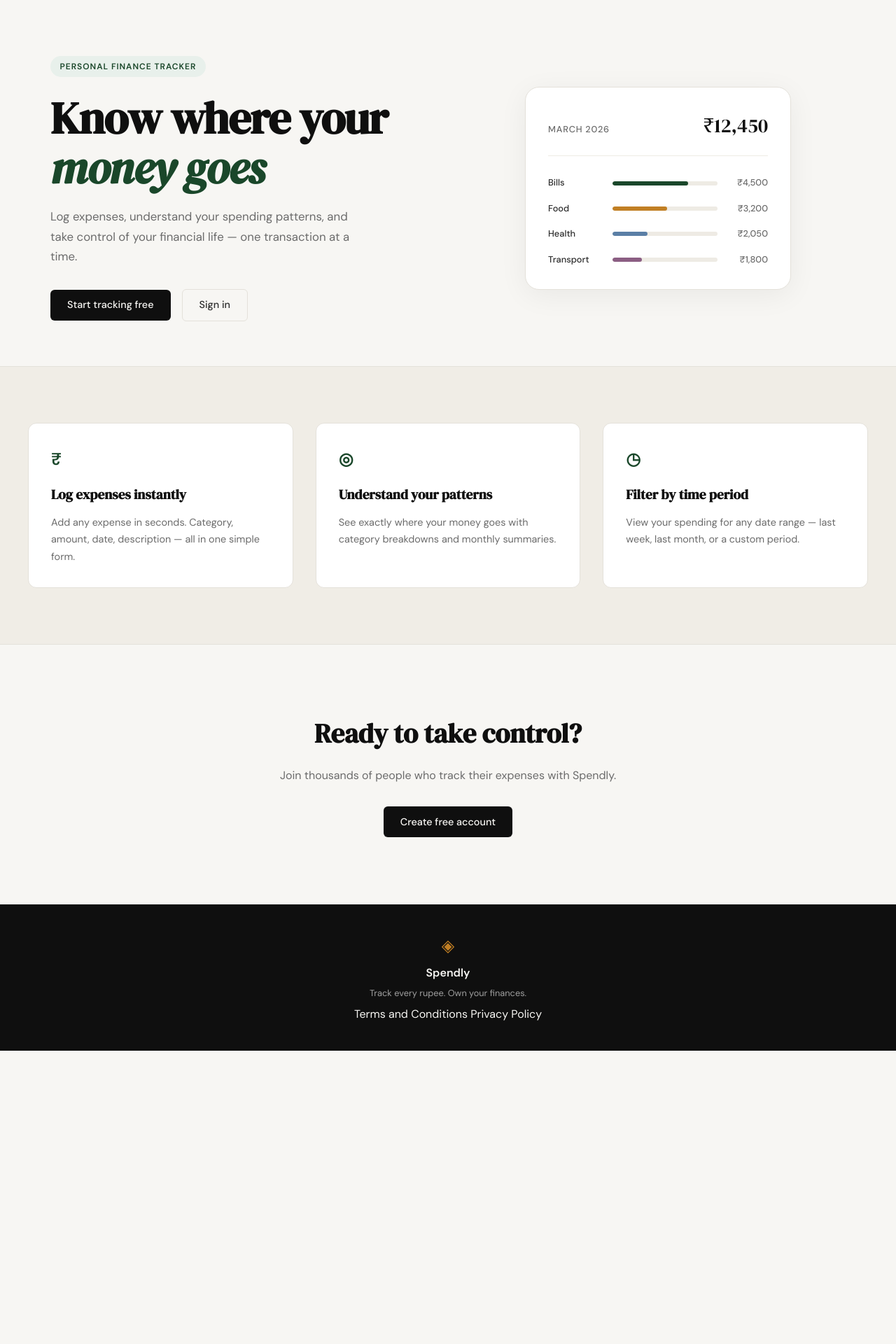
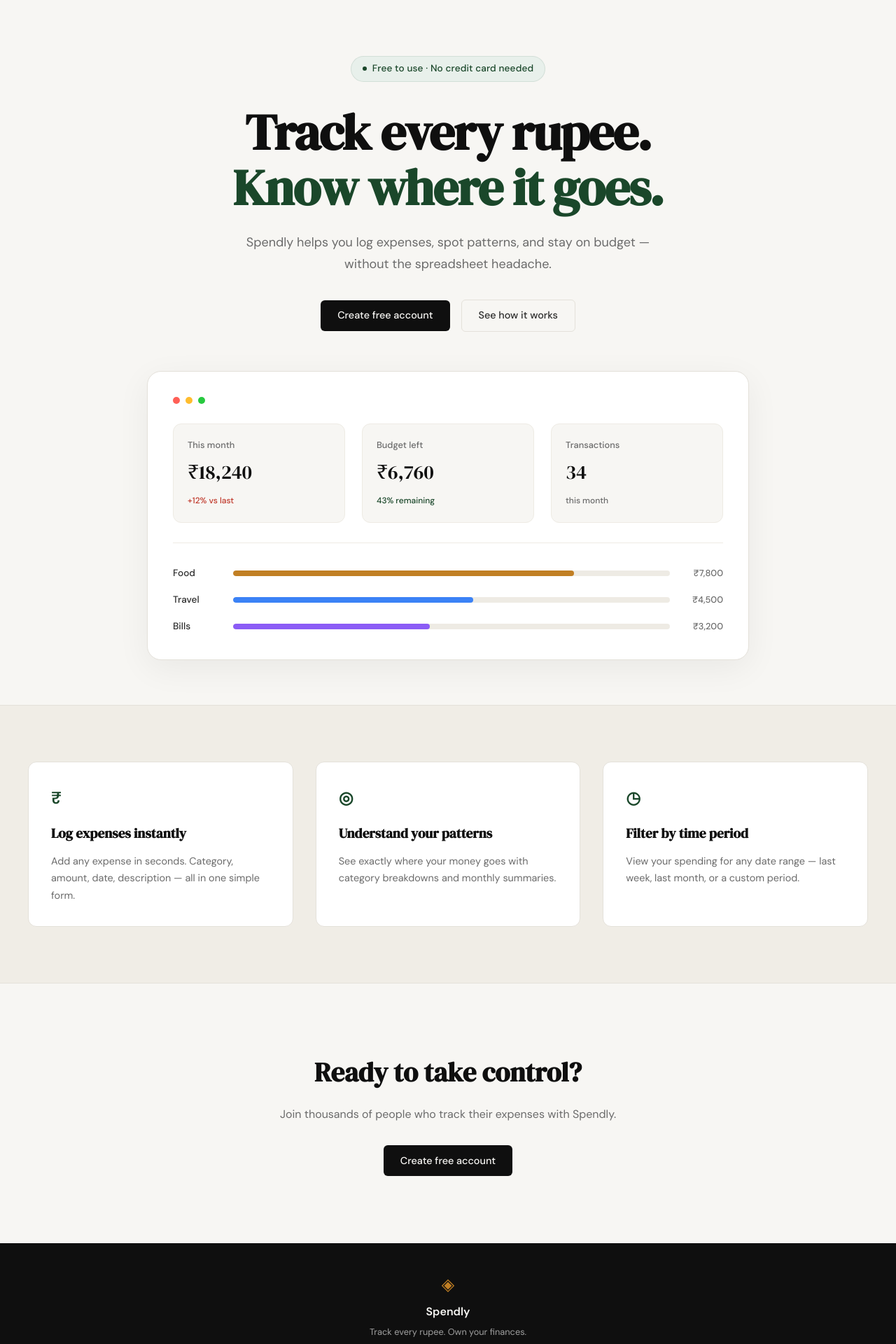
Before and after one commit to Necron02/spendly, a Flask app: page / in a window 1280 px wide. Shown: the part 61-1981 px from the top of the page at 70% size. Before the commit the page ends 1562 px from the top, so only its background shows below. Run offline with Flask 3, Linux system fonts and the light colour scheme.

Commit message:
landing: redesign hero section to match mockup

```diff
--- a/static/css/style.css
+++ b/static/css/style.css
@@ -125,53 +125,70 @@ a { color: inherit; text-decoration: none; }
 
 .hero {
     padding: 5rem 2rem 4rem;
-    display: grid;
-    grid-template-columns: 1fr 1fr;
-    gap: 4rem;
+    display: flex;
+    flex-direction: column;
     align-items: center;
+    text-align: center;
     max-width: var(--max-width);
     margin: 0 auto;
 }
 
+.hero-inner {
+    max-width: 720px;
+    margin: 0 auto 3.5rem auto;
+    display: flex;
+    flex-direction: column;
+    align-items: center;
+}
+
 .hero-badge {
-    display: inline-block;
+    display: inline-flex;
+    align-items: center;
+    gap: 0.5rem;
     background: var(--accent-light);
     color: var(--accent);
-    font-size: 0.75rem;
-    font-weight: 600;
-    letter-spacing: 0.08em;
-    text-transform: uppercase;
-    padding: 0.35rem 0.85rem;
+    font-size: 0.85rem;
+    font-weight: 500;
+    letter-spacing: 0.01em;
+    padding: 0.4rem 1rem;
     border-radius: 999px;
-    margin-bottom: 1.5rem;
+    margin-bottom: 2rem;
+    border: 1px solid rgba(26, 71, 42, 0.1);
+}
+
+.badge-dot {
+    width: 6px;
+    height: 6px;
+    background: var(--accent);
+    border-radius: 50%;
 }
 
 .hero-title {
     font-family: var(--font-display);
-    font-size: clamp(2.5rem, 5vw, 4rem);
+    font-size: clamp(2.75rem, 6vw, 4.5rem);
     line-height: 1.1;
     letter-spacing: -0.02em;
     color: var(--ink);
-    margin-bottom: 1.25rem;
+    margin-bottom: 1.5rem;
 }
 
-.hero-title em {
-    font-style: italic;
+.hero-title-highlight {
     color: var(--accent);
 }
 
 .hero-subtitle {
-    font-size: 1.05rem;
+    font-size: 1.125rem;
     color: var(--ink-muted);
     line-height: 1.7;
-    max-width: 460px;
-    margin-bottom: 2rem;
+    max-width: 580px;
+    margin-bottom: 2.25rem;
 }
 
 .hero-actions {
     display: flex;
     gap: 1rem;
     align-items: center;
+    justify-content: center;
 }
 
 /* ------------------------------------------------------------------ */
@@ -179,6 +196,8 @@ a { color: inherit; text-decoration: none; }
 /* ------------------------------------------------------------------ */
 
 .hero-visual {
+    width: 100%;
+    max-width: 860px;
     display: flex;
     justify-content: center;
 }
@@ -187,52 +206,94 @@ a { color: inherit; text-decoration: none; }
     background: var(--paper-card);
     border: 1px solid var(--border);
     border-radius: var(--radius-lg);
-    padding: 2rem;
+    padding: 2.25rem;
     width: 100%;
-    max-width: 380px;
-    box-shadow: 0 8px 40px rgba(0,0,0,0.06);
+    box-shadow: 0 12px 48px rgba(0,0,0,0.06);
+    text-align: left;
 }
 
-.mock-card-header {
+.mock-card-top-dots {
     display: flex;
-    justify-content: space-between;
-    align-items: baseline;
+    gap: 0.5rem;
     margin-bottom: 1.75rem;
-    padding-bottom: 1.25rem;
+}
+
+.dot {
+    width: 10px;
+    height: 10px;
+    border-radius: 50%;
+}
+
+.dot-red { background: #ff5f56; }
+.dot-yellow { background: #ffbd2e; }
+.dot-green { background: #27c93f; }
+
+.mock-stats-grid {
+    display: grid;
+    grid-template-columns: repeat(3, 1fr);
+    gap: 1.5rem;
+    margin-bottom: 2rem;
+    padding-bottom: 1.75rem;
     border-bottom: 1px solid var(--border-soft);
 }
 
-.mock-label {
+.mock-stat-box {
+    background: var(--paper);
+    border: 1px solid var(--border-soft);
+    border-radius: var(--radius-md);
+    padding: 1.25rem;
+}
+
+.mock-stat-label {
     font-size: 0.8rem;
     font-weight: 500;
     color: var(--ink-muted);
-    text-transform: uppercase;
-    letter-spacing: 0.06em;
+    margin-bottom: 0.35rem;
+    display: block;
 }
 
-.mock-total {
+.mock-stat-value {
     font-family: var(--font-display);
     font-size: 1.75rem;
     color: var(--ink);
+    margin-bottom: 0.25rem;
+}
+
+.mock-stat-trend {
+    font-size: 0.75rem;
+    font-weight: 500;
+    color: var(--danger);
+}
+
+.mock-stat-trend-green {
+    font-size: 0.75rem;
+    font-weight: 500;
+    color: var(--accent);
+}
+
+.mock-stat-sub {
+    font-size: 0.75rem;
+    font-weight: 500;
+    color: var(--ink-muted);
 }
 
 .mock-bars { display: flex; flex-direction: column; gap: 1rem; }
 
 .mock-bar-row {
     display: grid;
-    grid-template-columns: 80px 1fr 60px;
+    grid-template-columns: 70px 1fr 60px;
     align-items: center;
-    gap: 0.75rem;
+    gap: 1rem;
 }
 
 .mock-cat {
-    font-size: 0.8rem;
+    font-size: 0.85rem;
     font-weight: 500;
     color: var(--ink-soft);
 }
 
 .mock-bar-track {
-    height: 6px;
+    height: 8px;
     background: var(--border-soft);
     border-radius: 999px;
     overflow: hidden;
@@ -240,14 +301,12 @@ a { color: inherit; text-decoration: none; }
 
 .mock-bar {
     height: 100%;
-    background: var(--accent);
     border-radius: 999px;
-    transition: width 0.6s ease;
 }
 
-.mock-bar-2 { background: var(--accent-2); }
-.mock-bar-3 { background: #5b7fa6; }
-.mock-bar-4 { background: #8b5e83; }
+.mock-bar-1 { background: var(--accent-2); }
+.mock-bar-2 { background: #3b82f6; }
+.mock-bar-3 { background: #8b5cf6; }
 
 .mock-amt {
     font-size: 0.8rem;
@@ -512,19 +571,11 @@ a { color: inherit; text-decoration: none; }
 /* ------------------------------------------------------------------ */
 
 @media (max-width: 900px) {
-    .hero {
-        grid-template-columns: 1fr;
-        text-align: center;
-    }
-
-    .hero-subtitle { max-width: 100%; }
-    .hero-actions { justify-content: center; }
-    .hero-visual { display: none; }
-
     .features-inner { grid-template-columns: 1fr; }
 }
 
 @media (max-width: 600px) {
     .nav-links a:not(.nav-cta) { display: none; }
     .hero { padding: 3rem 1rem 2rem; }
+    .mock-stats-grid { grid-template-columns: 1fr; gap: 1rem; }
 }
--- a/templates/landing.html
+++ b/templates/landing.html
@@ -6,55 +6,66 @@
 
 <section class="hero">
     <div class="hero-inner">
-        <div class="hero-badge">Personal Finance Tracker</div>
+        <div class="hero-badge">
+            <span class="badge-dot"></span> Free to use · No credit card needed
+        </div>
         <h1 class="hero-title">
-            Know where your<br>
-            <em>money goes</em>
+            Track every rupee.<br>
+            <span class="hero-title-highlight">Know where it goes.</span>
         </h1>
         <p class="hero-subtitle">
-            Log expenses, understand your spending patterns,
-            and take control of your financial life —
-            one transaction at a time.
+            Spendly helps you log expenses, spot patterns, and stay on budget — without the spreadsheet headache.
         </p>
         <div class="hero-actions">
-            <a href="{{ url_for('register') }}" class="btn-primary">Start tracking free</a>
-            <a href="{{ url_for('login') }}" class="btn-ghost">Sign in</a>
+            <a href="{{ url_for('register') }}" class="btn-primary">Create free account</a>
+            <a href="{{ url_for('login') }}" class="btn-ghost">See how it works</a>
         </div>
     </div>
     <div class="hero-visual">
         <div class="mock-card">
-            <div class="mock-card-header">
-                <span class="mock-label">March 2026</span>
-                <span class="mock-total">₹12,450</span>
+            <div class="mock-card-top-dots">
+                <span class="dot dot-red"></span>
+                <span class="dot dot-yellow"></span>
+                <span class="dot dot-green"></span>
+            </div>
+            <div class="mock-stats-grid">
+                <div class="mock-stat-box">
+                    <span class="mock-stat-label">This month</span>
+                    <div class="mock-stat-value">₹18,240</div>
+                    <span class="mock-stat-trend">+12% vs last</span>
+                </div>
+                <div class="mock-stat-box">
+                    <span class="mock-stat-label">Budget left</span>
+                    <div class="mock-stat-value">₹6,760</div>
+                    <span class="mock-stat-trend-green">43% remaining</span>
+                </div>
+                <div class="mock-stat-box">
+                    <span class="mock-stat-label">Transactions</span>
+                    <div class="mock-stat-value">34</div>
+                    <span class="mock-stat-sub">this month</span>
+                </div>
             </div>
             <div class="mock-bars">
                 <div class="mock-bar-row">
-                    <span class="mock-cat">Bills</span>
+                    <span class="mock-cat">Food</span>
                     <div class="mock-bar-track">
-                        <div class="mock-bar" style="width: 72%"></div>
+                        <div class="mock-bar mock-bar-1" style="width: 78%"></div>
+                    </div>
+                    <span class="mock-amt">₹7,800</span>
+                </div>
+                <div class="mock-bar-row">
+                    <span class="mock-cat">Travel</span>
+                    <div class="mock-bar-track">
+                        <div class="mock-bar mock-bar-2" style="width: 55%"></div>
                     </div>
                     <span class="mock-amt">₹4,500</span>
                 </div>
                 <div class="mock-bar-row">
-                    <span class="mock-cat">Food</span>
+                    <span class="mock-cat">Bills</span>
                     <div class="mock-bar-track">
-                        <div class="mock-bar mock-bar-2" style="width: 52%"></div>
+                        <div class="mock-bar mock-bar-3" style="width: 45%"></div>
                     </div>
                     <span class="mock-amt">₹3,200</span>
-                </div>
-                <div class="mock-bar-row">
-                    <span class="mock-cat">Health</span>
-                    <div class="mock-bar-track">
-                        <div class="mock-bar mock-bar-3" style="width: 33%"></div>
-                    </div>
-                    <span class="mock-amt">₹2,050</span>
-                </div>
-                <div class="mock-bar-row">
-                    <span class="mock-cat">Transport</span>
-                    <div class="mock-bar-track">
-                        <div class="mock-bar mock-bar-4" style="width: 28%"></div>
-                    </div>
-                    <span class="mock-amt">₹1,800</span>
                 </div>
             </div>
         </div>
```
